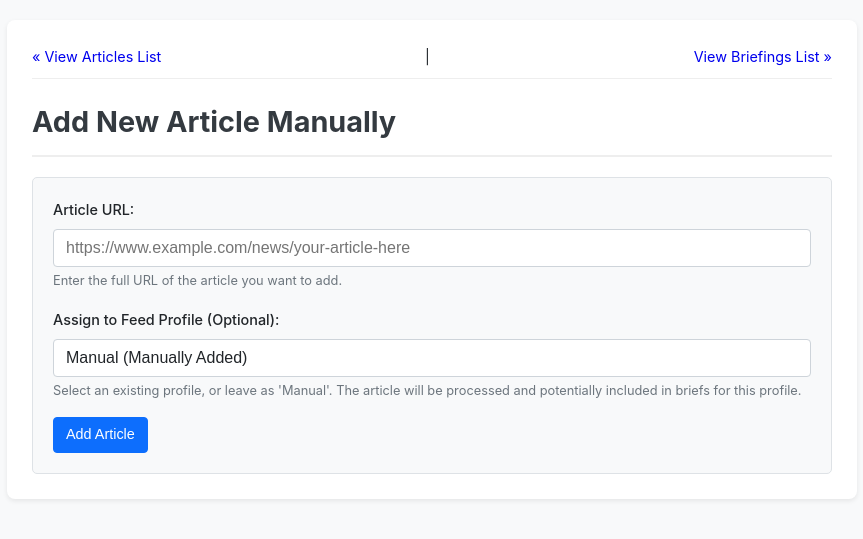
After one commit to lfzawacki/meridiano, a Flask app: page /add_article in a window 1280 px wide. The commit adds this page. Shown: the top 539 px of the page, without its empty margins (208-1071 px from the left). Run offline with Flask 3, Linux system fonts and the light colour scheme; data that the repository does not hold is empty.

Commit message:
Add articles manually

```diff
--- a/app.py
+++ b/app.py
@@ -1,29 +1,20 @@
 # simple-meridian/app.py
 
-from flask import Flask, render_template, request, abort
+from flask import Flask, render_template, request, abort, flash, redirect, url_for
 from markupsafe import Markup
 import markdown
 from datetime import datetime, timedelta, date
 import math
 import json
+import os
 
 import config_base as config # Use base config for app settings
 import database # Import our database functions
 
+from utils import scrape_single_article_details, format_datetime
+
 app = Flask(__name__)
-
-# Helper function for date formatting (optional but nice)
-def format_datetime(value, format='%Y-%m-%d %H:%M'):
-    if value is None:
-        return "N/A"
-    if isinstance(value, str):
-        try:
-            value = datetime.fromisoformat(value)
-        except ValueError:
-            return value # Return original string if parsing fails
-    if isinstance(value, datetime):
-        return value.strftime(format)
-    return value
+app.secret_key = os.getenv("FLASK_SECRET_KEY", "a_default_secret_key_for_development_only")
 
 # Register the filter with Jinja
 app.jinja_env.filters['datetimeformat'] = format_datetime
@@ -197,6 +188,85 @@ def view_article(article_id):
                            article=article_data,
                            embedding_status=embedding_status)
 
+@app.route('/add_article', methods=['GET', 'POST'])
+def add_manual_article():
+    if request.method == 'POST':
+        article_url = request.form.get('article_url', '').strip()
+        feed_profile_to_assign = request.form.get('feed_profile_assign', '').strip()
+        if not feed_profile_to_assign:
+            feed_profile_to_assign = getattr(config, 'MANUALLY_ADDED_PROFILE_NAME', 'manual')
+
+        if not article_url:
+            flash('Article URL is required.', 'error')
+            return redirect(url_for('add_manual_article')) # Redirect back to form
+
+        if not (article_url.startswith('http://') or article_url.startswith('https://')): # ...
+            flash('Invalid URL. Please include http:// or https://.', 'error')
+            return redirect(url_for('add_manual_article'))
+
+        # Check if article already exists
+        conn = database.get_db_connection()
+        cursor = conn.cursor()
+        cursor.execute("SELECT id FROM articles WHERE url = ?", (article_url,))
+        exists = cursor.fetchone()
+        conn.close()
+        if exists:
+            flash(f'Article from URL "{article_url}" already exists (ID: {exists["id"]}).', 'warning')
+            return redirect(url_for('list_articles'))
+
+        # --- Attempt to scrape details immediately ---
+        scraped_details = scrape_single_article_details(article_url)
+
+        if scraped_details['error'] and not (scraped_details['title'] or scraped_details['raw_content']):
+            # If major error and nothing was scraped, flash it and retry
+            flash(f"Error scraping article: {scraped_details['error']}", 'error')
+            return redirect(url_for('add_manual_article'))
+        elif scraped_details['error']:
+            # If minor error (e.g., no image but content scraped), flash as warning but proceed
+            flash(f"Warning during scraping: {scraped_details['error']}", 'warning')
+        # --- End immediate scrape ---
+
+        try:
+            # Use scraped details if available, otherwise fall back to placeholders
+            final_title = scraped_details['title'] if scraped_details['title'] else "Manually Added - Pending Title"
+            final_raw_content = scraped_details['raw_content'] # Can be None
+            final_image_url = scraped_details['image_url']   # Can be None
+
+            article_id = database.add_article(
+                url=article_url,
+                title=final_title,
+                published_date=datetime.now(), # Or try to get from OG tags if scrape_single enhanced
+                feed_source="Manual Addition",
+                raw_content=final_raw_content,
+                feed_profile=feed_profile_to_assign,
+                image_url=final_image_url
+            )
+            if article_id:
+                if final_raw_content:
+                     flash(f'Article "{final_title}" added and scraped successfully for profile "{feed_profile_to_assign}" (ID: {article_id}). It will be processed for summary/impact soon.', 'success')
+                else: # If scraping content failed but we still added the URL
+                     flash(f'Article URL "{article_url}" added to profile "{feed_profile_to_assign}" (ID: {article_id}). Content scraping failed, will be retried by batch process.', 'warning')
+                return redirect(url_for('view_article', article_id=article_id))
+            else:
+                flash('Failed to add article to database. It might already exist with a different error or there was an unknown issue.', 'error')
+        except Exception as e:
+            # logger.error(f"Error adding manual article {article_url} to DB: {e}", exc_info=True)
+            print(f"ERROR adding manual article {article_url} to DB: {e}")
+            flash(f'An error occurred while adding the article to the database: {e}', 'error')
+
+        return redirect(url_for('add_manual_article'))
+
+    # GET request: Show the form
+    # Fetch available profiles for the dropdown
+    available_profiles = database.get_distinct_feed_profiles(table='articles')
+    # Add the special manual profile if it's not already a common one
+    manual_profile_name = getattr(config, 'MANUALLY_ADDED_PROFILE_NAME', 'manual')
+    if manual_profile_name not in available_profiles:
+         # Don't permanently add it to the list of *scrapeable* profiles, just offer as option
+         pass # User will select or it defaults
+
+    return render_template('add_article.html', available_profiles=available_profiles, default_manual_profile=manual_profile_name)
+
 if __name__ == '__main__':
     database.init_db()
     app.run(host='0.0.0.0', port=5000, debug=True)
--- a/config_base.py
+++ b/config_base.py
@@ -66,6 +66,7 @@ MIN_ARTICLES_FOR_BRIEFING = 5
 
 ARTICLES_PER_PAGE = 15
 
+MANUALLY_ADDED_PROFILE_NAME = 'manual'
 DEFAULT_FEED_PROFILE = 'default'
 
 # --- Other ---
--- a/static/style.css
+++ b/static/style.css
@@ -29,8 +29,8 @@ body {
 
 .navigation a {
     text-decoration: none;
-    color: #007bff; /* Standard link blue */
 }
+
 .navigation a:hover {
     text-decoration: underline;
 }
@@ -693,3 +693,116 @@ blockquote {
     margin-left: 5px;
     cursor: default;
 }
+
+/* --- Flash Message Styling --- */
+.flash-messages {
+    margin-bottom: 15px;
+}
+.flash {
+    padding: 10px 15px;
+    margin-bottom: 10px;
+    border: 1px solid transparent;
+    border-radius: 4px;
+    font-size: 0.9em;
+}
+.flash-success { color: #0f5132; background-color: #d1e7dd; border-color: #badbcc; }
+.flash-error   { color: #842029; background-color: #f8d7da; border-color: #f5c2c7; }
+.flash-warning { color: #664d03; background-color: #fff3cd; border-color: #ffecb5; }
+.flash-info    { color: #055160; background-color: #cff4fc; border-color: #b6effb; } /* For general info */
+
+/* --- Add Article Form Styling --- */
+.add-article-form {
+    margin-top: 20px;
+    padding: 20px;
+    background-color: #f8f9fa;
+    border: 1px solid #dee2e6;
+    border-radius: 5px;
+}
+.form-group {
+    margin-bottom: 1rem;
+}
+.form-group label {
+    display: block;
+    margin-bottom: .5rem;
+    font-weight: 500;
+    font-size: 0.9em;
+}
+.form-control {
+    display: block;
+    width: 100%;
+    padding: .375rem .75rem;
+    font-size: 1rem;
+    font-weight: 400;
+    line-height: 1.5;
+    color: #212529;
+    background-color: #fff;
+    background-clip: padding-box;
+    border: 1px solid #ced4da;
+    appearance: none; /* For select */
+    border-radius: .25rem;
+    transition: border-color .15s ease-in-out,box-shadow .15s ease-in-out;
+    box-sizing: border-box; /* Include padding and border in the element's total width and height */
+}
+.form-control:focus {
+    border-color: #86b7fe;
+    outline: 0;
+    box-shadow: 0 0 0 .25rem rgba(13,110,253,.25);
+}
+.form-text {
+    display: block;
+    margin-top: .25rem;
+    font-size: .8em;
+    color: #6c757d;
+}
+.btn-primary { /* For the submit button */
+    color: #fff;
+    background-color: #0d6efd;
+    border-color: #0d6efd;
+}
+.btn-primary:hover {
+    color: #fff;
+    background-color: #0b5ed7;
+    border-color: #0a58ca;
+}
+
+/* --- Navigation Button Styling --- */
+.navigation {
+    /* ... existing styles ... */
+    display: flex; /* Use flex for better alignment of nav items */
+    justify-content: space-between; /* Space out main nav and add button */
+    align-items: center;
+}
+.nav-button { /* General style for nav links acting as buttons */
+    padding: 5px 10px;
+    text-decoration: none;
+    border-radius: 4px;
+    font-size: 0.9em;
+    display: inline-flex; /* Align icon and text */
+    align-items: center;
+    gap: 5px; /* Space between icon and text */
+}
+.nav-separator {
+    color: #ccc;
+    margin: 0 8px;
+}
+
+.add-article-btn {
+    color: #fff;
+    background-color: #198754; /* Green for add */
+    border: 1px solid #198754;
+}
+
+.add-article-btn:visited {
+  color: #fff;
+}
+
+.add-article-btn:hover {
+    background-color: #157347;
+    border-color: #146c43;
+}
+
+.nav-icon {
+    width: 1em; /* Relative to font size */
+    height: 1em;
+    vertical-align: middle; /* Better alignment */
+}
--- /dev/null
+++ b/templates/add_article.html
@@ -0,0 +1,63 @@
+{# templates/add_article.html #}
+<!doctype html>
+<html lang="en">
+<head>
+    <meta charset="utf-8">
+    <meta name="viewport" content="width=device-width, initial-scale=1">
+    <title>Add New Article - Meridiano</title>
+    <link rel="stylesheet" href="{{ url_for('static', filename='style.css') }}">
+</head>
+<body>
+    <div class="container">
+        <div class="navigation">
+             <a href="{{ url_for('list_articles') }}">« View Articles List</a>
+             <span style="margin: 0 10px;">|</span>
+             <a href="{{ url_for('index') }}">View Briefings List »</a>
+        </div>
+
+        <h1>Add New Article Manually</h1>
+
+        {# --- Flash Messages --- #}
+        {% with messages = get_flashed_messages(with_categories=true) %}
+            {% if messages %}
+                <div class="flash-messages">
+                {% for category, message in messages %}
+                    <div class="flash flash-{{ category }}">{{ message }}</div>
+                {% endfor %}
+                </div>
+            {% endif %}
+        {% endwith %}
+        {# --- End Flash Messages --- #}
+
+        <form method="POST" action="{{ url_for('add_manual_article') }}" class="add-article-form">
+            <div class="form-group">
+                <label for="article_url">Article URL:</label>
+                <input type="url" id="article_url" name="article_url" class="form-control"
+                       placeholder="https://www.example.com/news/your-article-here" required>
+                <small class="form-text">Enter the full URL of the article you want to add.</small>
+            </div>
+
+            <div class="form-group">
+                <label for="feed_profile_assign">Assign to Feed Profile (Optional):</label>
+                <select name="feed_profile_assign" id="feed_profile_assign" class="form-control">
+                    {# Default to the special 'manual' profile #}
+                    <option value="{{ default_manual_profile }}" selected>{{ default_manual_profile | capitalize }} (Manually Added)</option>
+                    {# Offer existing profiles #}
+                    {% for profile in available_profiles %}
+                        {% if profile != default_manual_profile %} {# Avoid duplicating if 'manual' is somehow an existing profile name #}
+                            <option value="{{ profile }}">{{ profile | capitalize }}</option>
+                        {% endif %}
+                    {% endfor %}
+                </select>
+                <small class="form-text">
+                    Select an existing profile, or leave as '{{ default_manual_profile | capitalize }}'.
+                    The article will be processed and potentially included in briefs for this profile.
+                </small>
+            </div>
+
+            <button type="submit" class="btn btn-primary">Add Article</button>
+        </form>
+
+    </div>
+</body>
+</html>
--- a/templates/articles.html
+++ b/templates/articles.html
@@ -190,12 +190,6 @@
                             </div>
                         </li>
                     {% endfor %}
-                    {% if total_articles == 0 %}
-                        {# Message already shown above #}
-                    {% else %}
-                        <li>No articles found on this page.</li>
-                        {# Should only happen if page > total_pages #}
-                    {% endif %}
                 </ul>
                 {# --- PAGINATION CONTROLS --- #}
                 {% if total_pages > 1 %}
--- a/templates/index.html
+++ b/templates/index.html
@@ -10,6 +10,10 @@
     <div class="container">
         <div class="navigation">
              <a href="{{ url_for('list_articles') }}">View Stored Articles »</a>
+             <a href="{{ url_for('add_manual_article') }}" class="nav-button add-article-btn" title="Add New Article">
+                 <svg xmlns="http://www.w3.org/2000/svg" viewBox="0 0 16 16" fill="currentColor" class="nav-icon"><path d="M8.75 3.5a.75.75 0 0 0-1.5 0v3.5h-3.5a.75.75 0 0 0 0 1.5h3.5v3.5a.75.75 0 0 0 1.5 0v-3.5h3.5a.75.75 0 0 0 0-1.5h-3.5V3.5Z" /></svg>
+                 Add Article
+             </a>
         </div>
 
         <h1>Generated Briefings</h1> {# Updated Heading #}
```
Also changed, not shown: run_briefing.py (+2 -58 lines), utils.py (added, +156 -0 lines).
